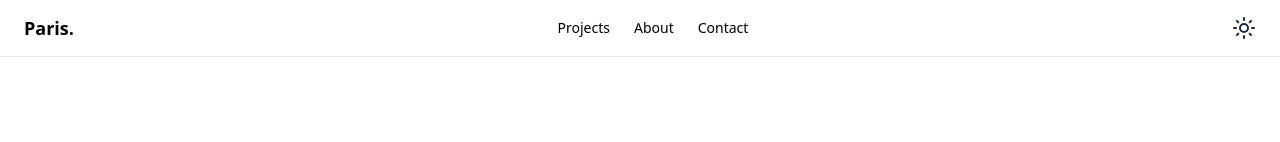
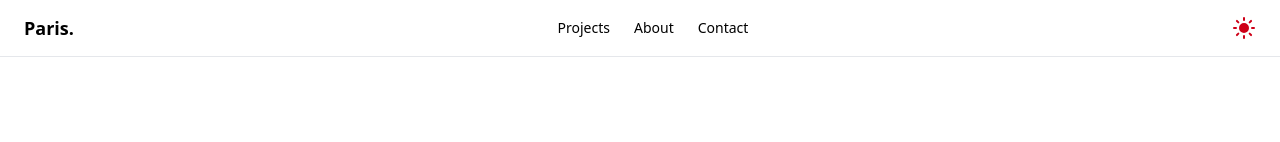
Before and after one commit to Hwangseok-Paris/paris_MK2, a Next.js app in the folder paris-mk2/: page / in a window 1280 px wide. Shown: the top 142 px of the page. Built offline with nearby package versions, Linux system fonts and the light colour scheme.

Commit message:
250724: 다크모드 토글 색상 적용

```diff
--- a/paris-mk2/src/components/common/ThemeToggle.tsx
+++ b/paris-mk2/src/components/common/ThemeToggle.tsx
@@ -35,7 +35,11 @@ export default function ThemeToggle() {
       aria-label="Toggle dark mode"
       onClick={toggle}
       className="h-6 w-6 text-gray-800 dark:text-gray-100 cursor-pointer">
-      {dark ? <Moon className="h-6 w-6" /> : <Sun className="h-6 w-6" />}
+      {dark ? (
+        <Moon className="h-6 w-6" color="#FFFF00" fill="#FFFF00" />
+      ) : (
+        <Sun className="h-6 w-6" color="#CE0018" fill="#CE0018" />
+      )}
     </button>
   );
 }
```
